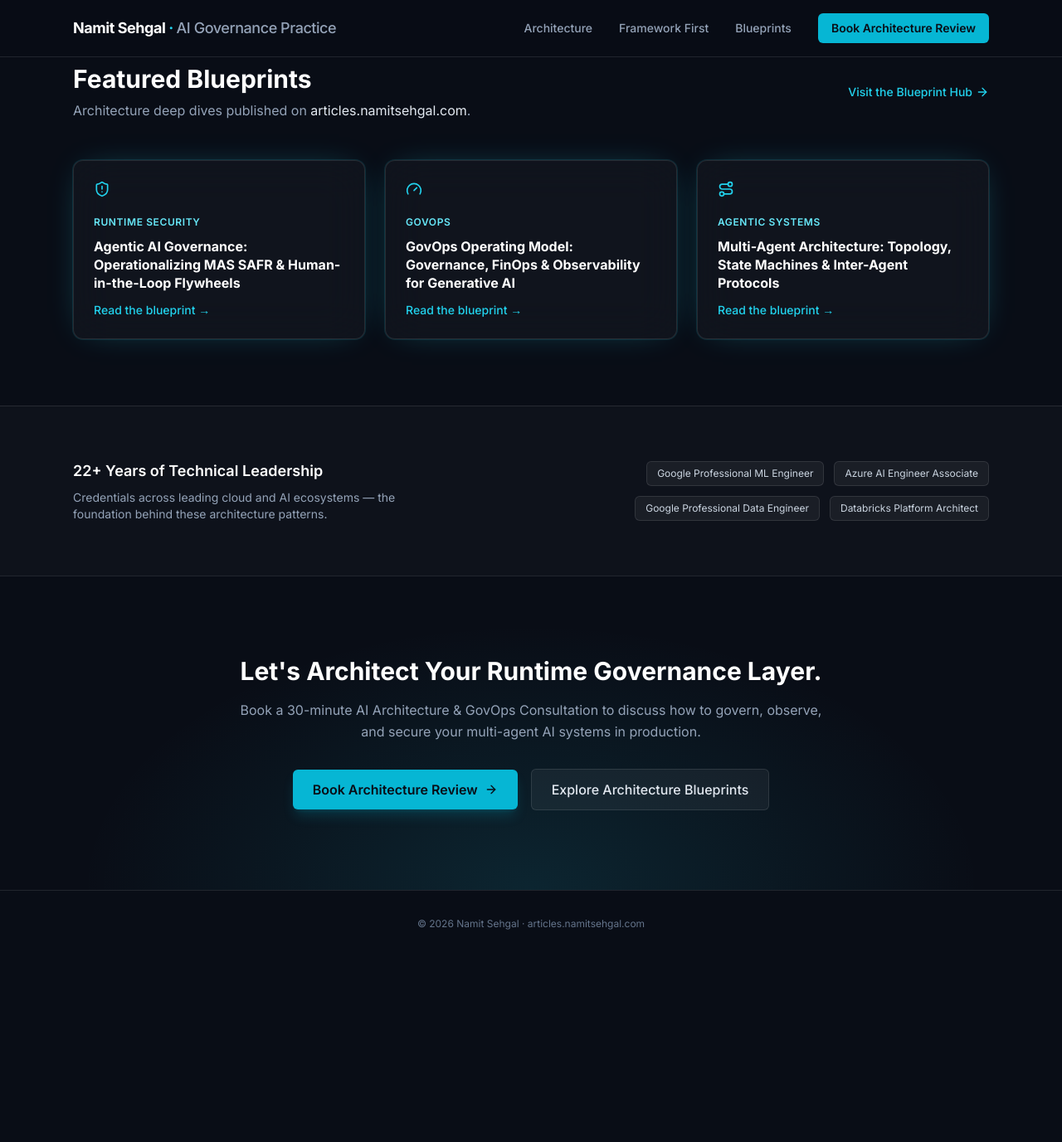
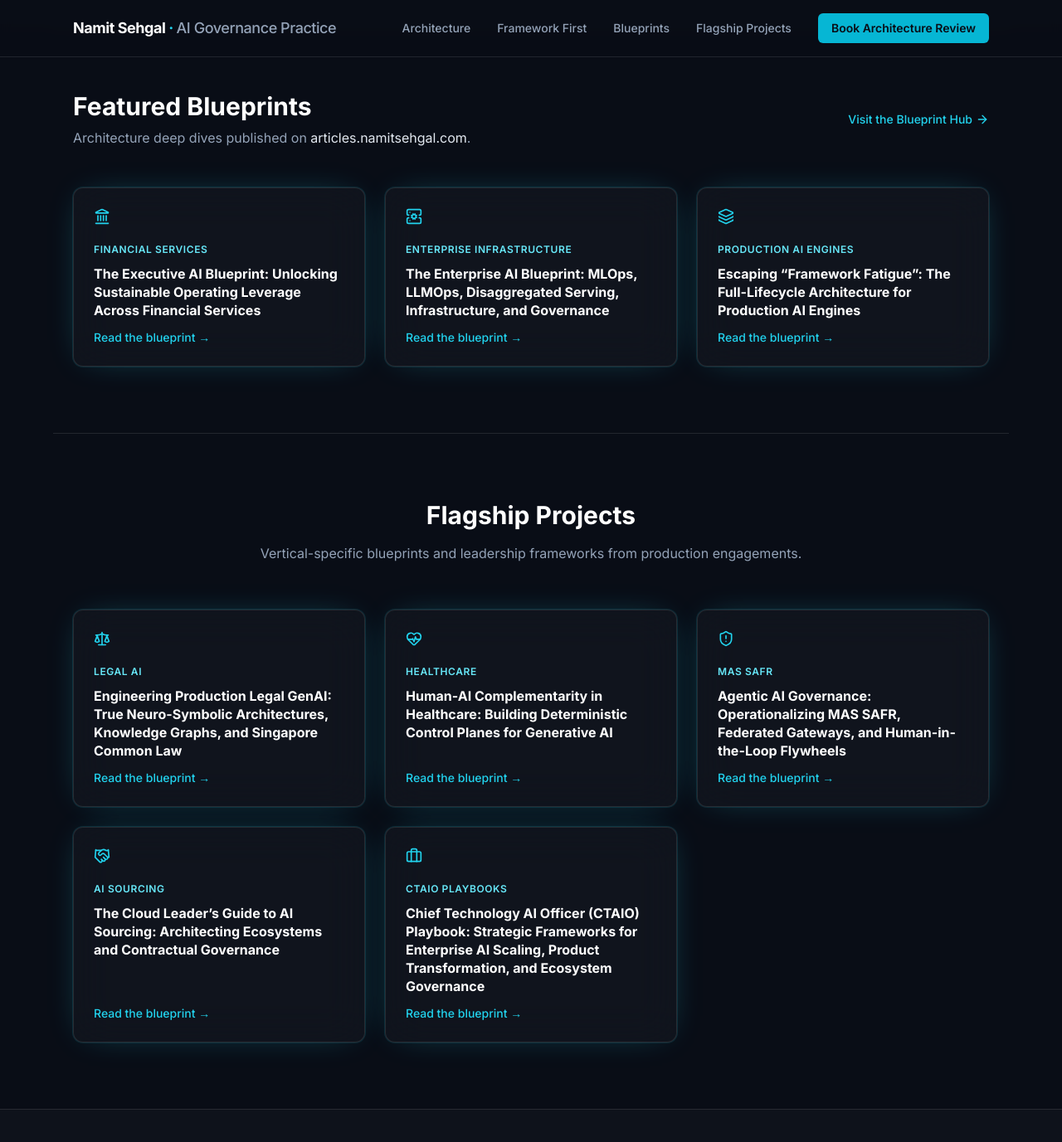
Before and after one commit to sehgalnamit/sehgalnamit.github.io, a Jekyll site: the page index.html, which Jekyll copies as it is, in a window 1280 px wide and 1400 px high, scrolled down 1958 px. Shown: the top 1377 px of the window at 83% size. Built offline with Jekyll 4.4.1, drawn with Linux system fonts in a browser that asks for light colours; nearby versions of some CDN libraries; before the commit the page ends 3112 px from its top, so only the background shows below that; some of the changed text lies outside the part shown.

Commit message:
Add Flagship Projects section and link to curated real articles

```diff
--- a/index.html
+++ b/index.html
@@ -29,6 +29,7 @@
                 <a href="#pillars" class="hover:text-cyan-400 transition">Architecture</a>
                 <a href="#framework" class="hover:text-cyan-400 transition">Framework First</a>
                 <a href="#insights" class="hover:text-cyan-400 transition">Blueprints</a>
+                <a href="#flagship" class="hover:text-cyan-400 transition">Flagship Projects</a>
                 <a href="#contact" class="px-4 py-2 bg-cyan-500 text-[#090D16] font-semibold rounded-md hover:bg-cyan-400 transition">Book Architecture Review</a>
             </nav>
         </div>
@@ -67,6 +68,10 @@
         <div class="text-center max-w-2xl mx-auto mb-14">
             <h2 class="text-3xl font-bold text-white mb-4">Service Pillars</h2>
             <p class="text-slate-400">Production-grade patterns for running agentic AI safely at enterprise scale.</p>
+            <a href="https://articles.namitsehgal.com/enterprise-ai-architecture-why-business-use-cases-not-field-of-dreams-platforms-must-drive-ai-infrastructure" target="_blank" rel="noopener noreferrer" class="inline-flex items-center gap-1 mt-3 text-sm font-medium text-cyan-400 hover:text-cyan-300 transition">
+                Why business use cases must drive AI infrastructure
+                <i data-lucide="arrow-right" class="w-3.5 h-3.5"></i>
+            </a>
         </div>
         <div class="grid md:grid-cols-2 gap-6">
             <div class="p-7 rounded-xl bg-white/[0.03] border border-white/10 backdrop-blur-xl glow-border transition">
@@ -145,27 +150,77 @@
             </a>
         </div>
         <div class="grid md:grid-cols-3 gap-6">
+            <a href="https://articles.namitsehgal.com/the-executive-ai-blueprint-unlocking-sustainable-operating-leverage-across-financial-services" target="_blank" rel="noopener noreferrer" class="p-6 rounded-xl bg-white/[0.03] border border-white/10 backdrop-blur-xl glow-border transition flex flex-col justify-between">
+                <div>
+                    <i data-lucide="landmark" class="w-5 h-5 text-cyan-400 mb-4"></i>
+                    <span class="text-xs font-semibold uppercase tracking-wider text-cyan-300">Financial Services</span>
+                    <h3 class="text-base font-bold text-white mt-2 mb-3 leading-snug">The Executive AI Blueprint: Unlocking Sustainable Operating Leverage Across Financial Services</h3>
+                </div>
+                <span class="text-sm font-medium text-cyan-400">Read the blueprint &rarr;</span>
+            </a>
+            <a href="https://articles.namitsehgal.com/the-enterprise-ai-blueprint-mlops-llmops-disaggregated-serving-infrastructure-and-governance" target="_blank" rel="noopener noreferrer" class="p-6 rounded-xl bg-white/[0.03] border border-white/10 backdrop-blur-xl glow-border transition flex flex-col justify-between">
+                <div>
+                    <i data-lucide="server-cog" class="w-5 h-5 text-cyan-400 mb-4"></i>
+                    <span class="text-xs font-semibold uppercase tracking-wider text-cyan-300">Enterprise Infrastructure</span>
+                    <h3 class="text-base font-bold text-white mt-2 mb-3 leading-snug">The Enterprise AI Blueprint: MLOps, LLMOps, Disaggregated Serving, Infrastructure, and Governance</h3>
+                </div>
+                <span class="text-sm font-medium text-cyan-400">Read the blueprint &rarr;</span>
+            </a>
+            <a href="https://articles.namitsehgal.com/escaping-framework-fatigue-the-full-lifecycle-architecture-for-production-ai-engines" target="_blank" rel="noopener noreferrer" class="p-6 rounded-xl bg-white/[0.03] border border-white/10 backdrop-blur-xl glow-border transition flex flex-col justify-between">
+                <div>
+                    <i data-lucide="layers" class="w-5 h-5 text-cyan-400 mb-4"></i>
+                    <span class="text-xs font-semibold uppercase tracking-wider text-cyan-300">Production AI Engines</span>
+                    <h3 class="text-base font-bold text-white mt-2 mb-3 leading-snug">Escaping &ldquo;Framework Fatigue&rdquo;: The Full-Lifecycle Architecture for Production AI Engines</h3>
+                </div>
+                <span class="text-sm font-medium text-cyan-400">Read the blueprint &rarr;</span>
+            </a>
+        </div>
+    </section>
+
+    <!-- Flagship Projects -->
+    <section id="flagship" class="max-w-6xl mx-auto px-6 py-20 border-t border-white/10">
+        <div class="text-center max-w-2xl mx-auto mb-14">
+            <h2 class="text-3xl font-bold text-white mb-4">Flagship Projects</h2>
+            <p class="text-slate-400">Vertical-specific blueprints and leadership frameworks from production engagements.</p>
+        </div>
+        <div class="grid sm:grid-cols-2 lg:grid-cols-3 gap-6">
+            <a href="https://articles.namitsehgal.com/engineering-production-legal-genai-true-neuro-symbolic-architectures-knowledge-graphs-and-singapore-common-law" target="_blank" rel="noopener noreferrer" class="p-6 rounded-xl bg-white/[0.03] border border-white/10 backdrop-blur-xl glow-border transition flex flex-col justify-between">
+                <div>
+                    <i data-lucide="scale" class="w-5 h-5 text-cyan-400 mb-4"></i>
+                    <span class="text-xs font-semibold uppercase tracking-wider text-cyan-300">Legal AI</span>
+                    <h3 class="text-base font-bold text-white mt-2 mb-3 leading-snug">Engineering Production Legal GenAI: True Neuro-Symbolic Architectures, Knowledge Graphs, and Singapore Common Law</h3>
+                </div>
+                <span class="text-sm font-medium text-cyan-400">Read the blueprint &rarr;</span>
+            </a>
+            <a href="https://articles.namitsehgal.com/human-ai-complementarity-in-healthcare-building-deterministic-control-planes-for-generative-ai" target="_blank" rel="noopener noreferrer" class="p-6 rounded-xl bg-white/[0.03] border border-white/10 backdrop-blur-xl glow-border transition flex flex-col justify-between">
+                <div>
+                    <i data-lucide="heart-pulse" class="w-5 h-5 text-cyan-400 mb-4"></i>
+                    <span class="text-xs font-semibold uppercase tracking-wider text-cyan-300">Healthcare</span>
+                    <h3 class="text-base font-bold text-white mt-2 mb-3 leading-snug">Human-AI Complementarity in Healthcare: Building Deterministic Control Planes for Generative AI</h3>
+                </div>
+                <span class="text-sm font-medium text-cyan-400">Read the blueprint &rarr;</span>
+            </a>
             <a href="https://articles.namitsehgal.com/agentic-ai-governance-operationalizing-mas-safr-federated-gateways-and-human-in-the-loop-flywheels" target="_blank" rel="noopener noreferrer" class="p-6 rounded-xl bg-white/[0.03] border border-white/10 backdrop-blur-xl glow-border transition flex flex-col justify-between">
                 <div>
                     <i data-lucide="shield-alert" class="w-5 h-5 text-cyan-400 mb-4"></i>
-                    <span class="text-xs font-semibold uppercase tracking-wider text-cyan-300">Runtime Security</span>
-                    <h3 class="text-base font-bold text-white mt-2 mb-3 leading-snug">Agentic AI Governance: Operationalizing MAS SAFR &amp; Human-in-the-Loop Flywheels</h3>
+                    <span class="text-xs font-semibold uppercase tracking-wider text-cyan-300">MAS SAFR</span>
+                    <h3 class="text-base font-bold text-white mt-2 mb-3 leading-snug">Agentic AI Governance: Operationalizing MAS SAFR, Federated Gateways, and Human-in-the-Loop Flywheels</h3>
                 </div>
                 <span class="text-sm font-medium text-cyan-400">Read the blueprint &rarr;</span>
             </a>
-            <a href="https://articles.namitsehgal.com/govops-operating-model-driving-governance-finops-and-observability-in-the-era-of-generative-ai" target="_blank" rel="noopener noreferrer" class="p-6 rounded-xl bg-white/[0.03] border border-white/10 backdrop-blur-xl glow-border transition flex flex-col justify-between">
+            <a href="https://articles.namitsehgal.com/the-cloud-leader-s-guide-to-ai-sourcing-architecting-ecosystems-and-contractual-governance" target="_blank" rel="noopener noreferrer" class="p-6 rounded-xl bg-white/[0.03] border border-white/10 backdrop-blur-xl glow-border transition flex flex-col justify-between">
                 <div>
-                    <i data-lucide="gauge" class="w-5 h-5 text-cyan-400 mb-4"></i>
-                    <span class="text-xs font-semibold uppercase tracking-wider text-cyan-300">GovOps</span>
-                    <h3 class="text-base font-bold text-white mt-2 mb-3 leading-snug">GovOps Operating Model: Governance, FinOps &amp; Observability for Generative AI</h3>
+                    <i data-lucide="handshake" class="w-5 h-5 text-cyan-400 mb-4"></i>
+                    <span class="text-xs font-semibold uppercase tracking-wider text-cyan-300">AI Sourcing</span>
+                    <h3 class="text-base font-bold text-white mt-2 mb-3 leading-snug">The Cloud Leader&rsquo;s Guide to AI Sourcing: Architecting Ecosystems and Contractual Governance</h3>
                 </div>
                 <span class="text-sm font-medium text-cyan-400">Read the blueprint &rarr;</span>
             </a>
-            <a href="https://articles.namitsehgal.com/multi-agent-architecture-topology-state-machines-and-inter-agent-protocols" target="_blank" rel="noopener noreferrer" class="p-6 rounded-xl bg-white/[0.03] border border-white/10 backdrop-blur-xl glow-border transition flex flex-col justify-between">
+            <a href="https://articles.namitsehgal.com/chief-technology-ai-officer-ctaio-playbook-strategic-frameworks-for-enterprise-ai-scaling-product-transformation-and-ecosystem-governance" target="_blank" rel="noopener noreferrer" class="p-6 rounded-xl bg-white/[0.03] border border-white/10 backdrop-blur-xl glow-border transition flex flex-col justify-between">
                 <div>
-                    <i data-lucide="route" class="w-5 h-5 text-cyan-400 mb-4"></i>
-                    <span class="text-xs font-semibold uppercase tracking-wider text-cyan-300">Agentic Systems</span>
-                    <h3 class="text-base font-bold text-white mt-2 mb-3 leading-snug">Multi-Agent Architecture: Topology, State Machines &amp; Inter-Agent Protocols</h3>
+                    <i data-lucide="briefcase" class="w-5 h-5 text-cyan-400 mb-4"></i>
+                    <span class="text-xs font-semibold uppercase tracking-wider text-cyan-300">CTAIO Playbooks</span>
+                    <h3 class="text-base font-bold text-white mt-2 mb-3 leading-snug">Chief Technology AI Officer (CTAIO) Playbook: Strategic Frameworks for Enterprise AI Scaling, Product Transformation, and Ecosystem Governance</h3>
                 </div>
                 <span class="text-sm font-medium text-cyan-400">Read the blueprint &rarr;</span>
             </a>
```
